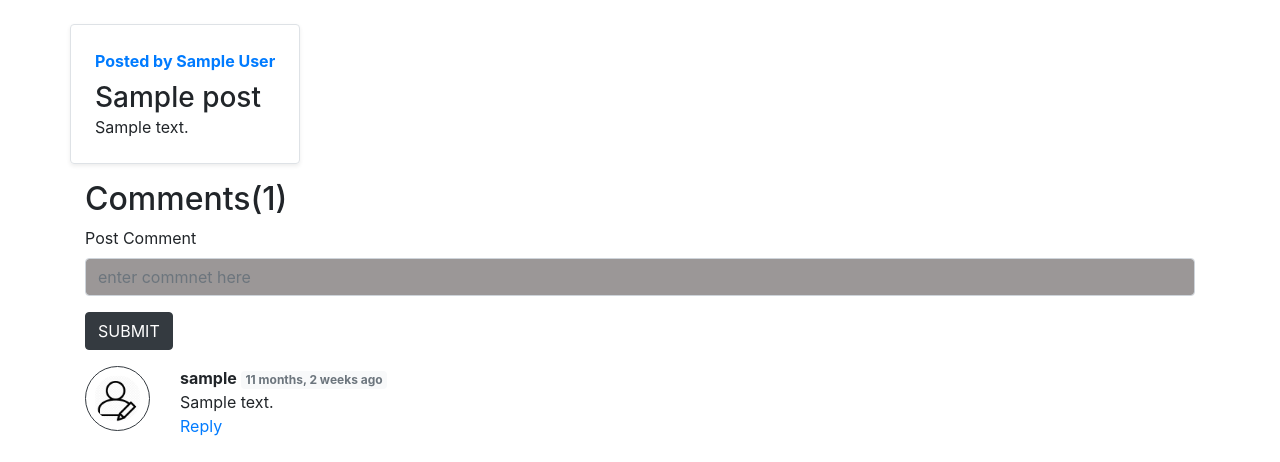
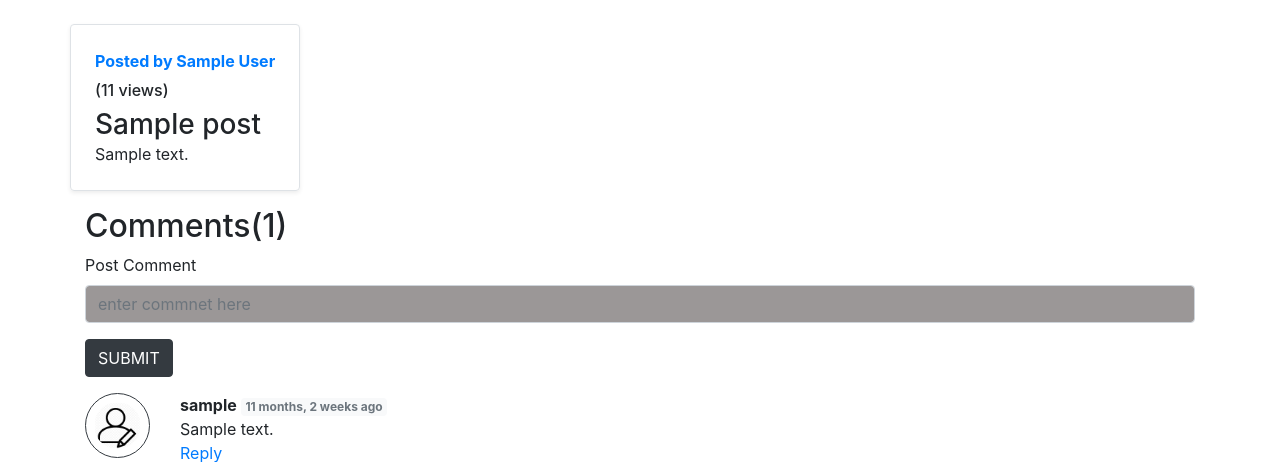
Before and after one commit to rayanserrao/Django-MiniBlog, a Django app: page /blogs/1 in a window 1280 px wide. Shown: the part 56-518 px from the top of the page. Run offline with Django 3.2, Linux system fonts and the light colour scheme; tables that the repository leaves empty hold one stand-in row (values such as "Sample post").

Commit message:
added post views

```diff
--- a/blog/models.py
+++ b/blog/models.py
@@ -6,6 +6,7 @@ class Post(models.Model):
     title = models.CharField(max_length=150)
     desc = models.TextField()
     author = models.CharField(max_length=50)
+    views = models.IntegerField(default=0)
     date_added=models.DateTimeField(auto_now_add=True)
     date_updated=models.DateTimeField(auto_now=True)
 
--- a/blog/templates/bloghome.html
+++ b/blog/templates/bloghome.html
@@ -12,8 +12,9 @@ Blog home
 
 
     <div class="col p-4 d-flex flex-column position-static">
-        <strong class="d-inline-block mb-2 text-primary"> Posted by {{post.author}}</strong>
-        <h3 class="mb-0">{{post.title}}</h3>
+        <strong class="d-inline-block mb-2 text-dark"> Posted by {{post.author}} {{post.views}}views</strong>
+        <h3 class="mb-0">{{post.title}} </h3>
+
         <!-- <div class="mb-1 text-muted"></div> -->
         <p class="card-text mb-auto">{{post.desc | truncatechars:100}}</p>
 
--- a/blog/templates/blogs.html
+++ b/blog/templates/blogs.html
@@ -14,6 +14,7 @@ Blog home
 
     <div class="col p-4 d-flex flex-column position-static">
         <strong class="d-inline-block mb-2 text-primary "> Posted by {{posts.author}}</strong>
+        <h6>({{posts.views}} views) </h6>
         <h3 class="mb-0">{{posts.title}}</h3>
         <!-- <div class="mb-1 text-muted"></div> -->
         <p class="card-text mb-auto">{{posts.desc}}</p>
--- a/blog/views.py
+++ b/blog/views.py
@@ -18,6 +18,9 @@ def bloghome(request):
 
 def blogs(request,blogid):
     posts= Post.objects.get(id=blogid)
+
+    posts.views = posts.views + 1
+    posts.save()
     comments = BlogComment.objects.filter(post=posts,parent=None)
     replies = BlogComment.objects.filter(post=posts).exclude(parent=None)
     replydict = {}
@@ -27,7 +30,7 @@ def blogs(request,blogid):
         else:
             replydict[reply.parent.sno].append(reply)
 
-    print(replydict)
+
     return render(request,'blogs.html',{'posts':posts,'comments':comments,'replydict':replydict})
 
 #comments
```
